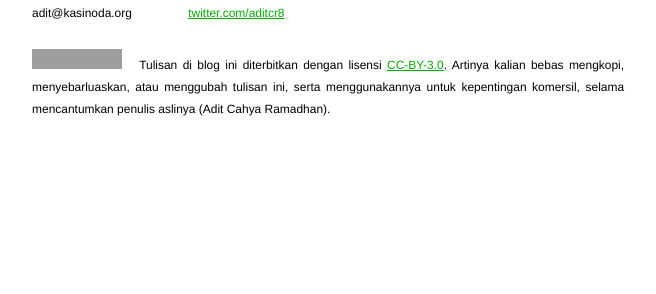
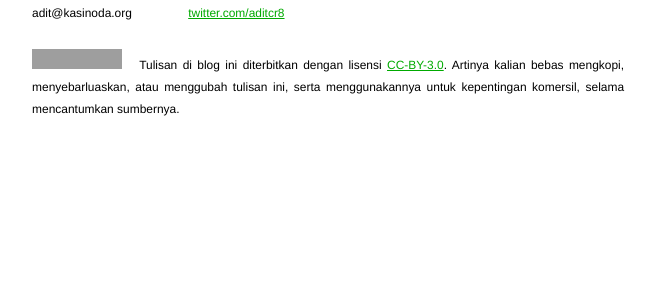
Before and after one commit to matematikaadit/matematikaadit.github.io, a Jekyll site: the page built from index.html, in a window 1280 px wide, cut to the strip 301-595 px from the top of the page. Shown: the whole strip, without its empty margins (294-950 px from the left). Built offline with Jekyll 4.4.1, drawn with Linux system fonts in a browser that asks for light colours; grey boxes are pictures that could not be loaded.

Commit message:
Berikan transliterasi yang sesuai untuk CCBY
translasi dari Creative Common agak kurang cocok
dengan yang ada di website aslinya. Mengganti
penulis dengan sumber. Biar kedengaran lebih enak
ditelinga.

```diff
--- a/_layouts/default.html
+++ b/_layouts/default.html
@@ -47,7 +47,7 @@ Tulisan di blog ini diterbitkan dengan lisensi <a rel="license"
   href="http://creativecommons.org/licenses/by/3.0/deed.id">CC-BY-3.0</a>.
 Artinya kalian bebas mengkopi, menyebarluaskan, atau menggubah tulisan
 ini, serta menggunakannya untuk kepentingan komersil, selama
-mencantumkan penulis aslinya (Adit Cahya Ramadhan).
+mencantumkan sumbernya.
 </p>
               </div>
             </div>
```
